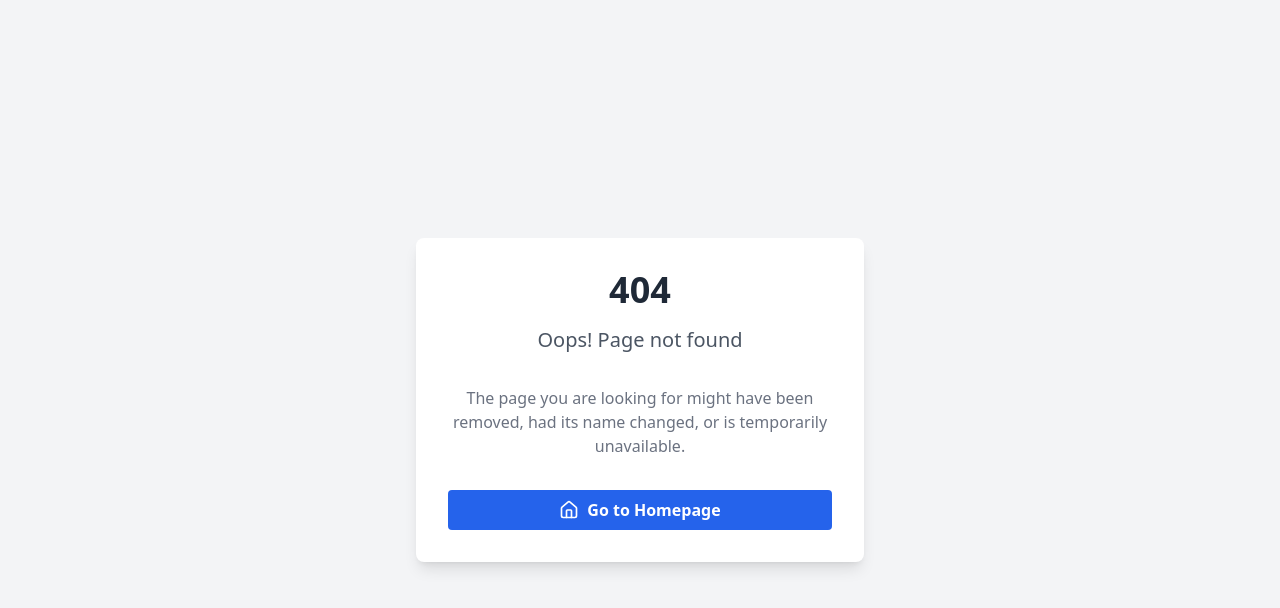
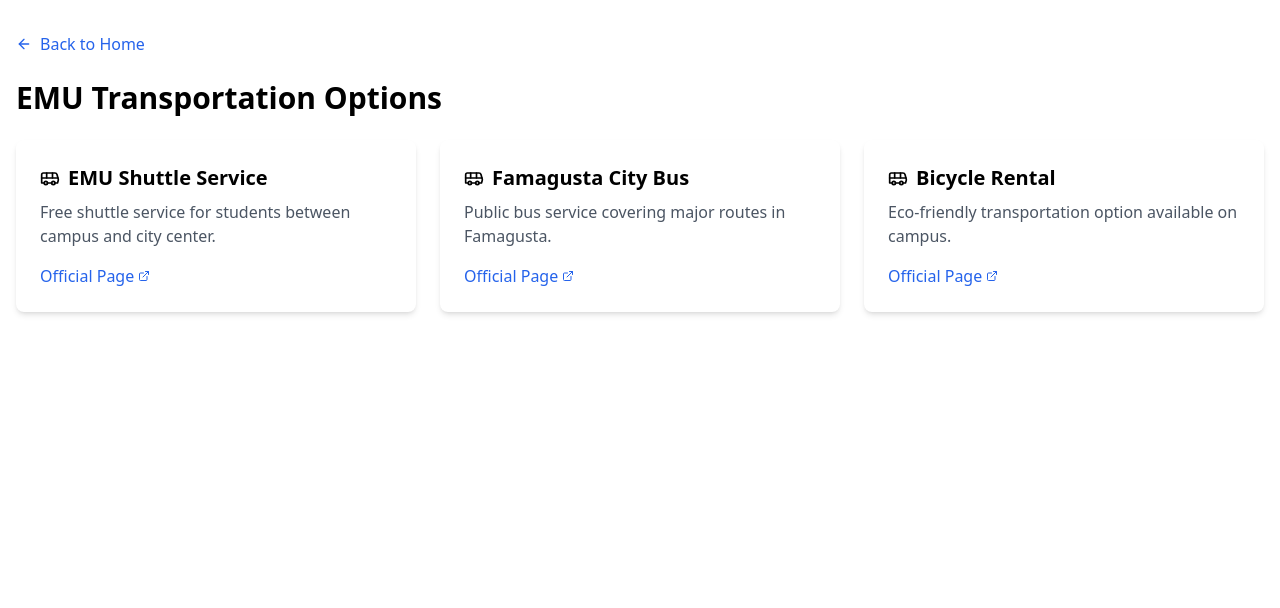
Before and after one commit to atasoya/emu-guide, a Next.js app: page /transportation in a window 1280 px wide. Before the commit this address had no page. Shown: the top 608 px of the page. Built offline with nearby package versions, Linux system fonts and the light colour scheme.

Commit message:
Add transporation

```diff
--- /dev/null
+++ b/src/app/transportation/page.tsx
@@ -0,0 +1,62 @@
+import Link from 'next/link'
+import { ArrowLeft, ExternalLink, Bus } from 'lucide-react'
+
+interface Transportation {
+  id: number
+  name: string
+  explanation: string
+  officialLink: string
+}
+
+const transportations: Transportation[] = [
+  {
+    id: 1,
+    name: "EMU Shuttle Service",
+    explanation: "Free shuttle service for students between campus and city center.",
+    officialLink: "https://emu.edu.tr/transportation/shuttle"
+  },
+  {
+    id: 2,
+    name: "Famagusta City Bus",
+    explanation: "Public bus service covering major routes in Famagusta.",
+    officialLink: "https://famagusta.gov.ct.tr/transportation"
+  },
+  {
+    id: 3,
+    name: "Bicycle Rental",
+    explanation: "Eco-friendly transportation option available on campus.",
+    officialLink: "https://emu.edu.tr/transportation/bicycle"
+  }
+]
+
+export default function page() {
+  return (
+    <div className="container mx-auto px-4 py-8">
+      <Link href="/" className="inline-flex items-center mb-6 text-blue-600 hover:text-blue-800">
+        <ArrowLeft className="w-4 h-4 mr-2" />
+        Back to Home
+      </Link>
+      <h1 className="text-3xl font-bold mb-6">EMU Transportation Options</h1>
+      <div className="grid grid-cols-1 md:grid-cols-2 lg:grid-cols-3 gap-6">
+        {transportations.map((transport) => (
+          <div key={transport.id} className="bg-white rounded-lg shadow-md p-6">
+            <h2 className="text-xl font-semibold mb-2 flex items-center">
+              <Bus className="w-5 h-5 mr-2" />
+              {transport.name}
+            </h2>
+            <p className="text-gray-600 mb-4">{transport.explanation}</p>
+            <a
+              href={transport.officialLink}
+              target="_blank"
+              rel="noopener noreferrer"
+              className="text-blue-600 hover:underline flex items-center"
+            >
+              Official Page
+              <ExternalLink className="w-3 h-3 ml-1" />
+            </a>
+          </div>
+        ))}
+      </div>
+    </div>
+  )
+}
--- /dev/null
+++ b/src/app/ulasim/page.tsx
@@ -0,0 +1,62 @@
+import Link from 'next/link'
+import { ArrowLeft, ExternalLink, Bus } from 'lucide-react'
+
+interface Transportation {
+  id: number
+  name: string
+  explanation: string
+  officialLink: string
+}
+
+const transportations: Transportation[] = [
+  {
+    id: 1,
+    name: "EMU Shuttle Service",
+    explanation: "Free shuttle service for students between campus and city center.",
+    officialLink: "https://emu.edu.tr/transportation/shuttle"
+  },
+  {
+    id: 2,
+    name: "Famagusta City Bus",
+    explanation: "Public bus service covering major routes in Famagusta.",
+    officialLink: "https://famagusta.gov.ct.tr/transportation"
+  },
+  {
+    id: 3,
+    name: "Bicycle Rental",
+    explanation: "Eco-friendly transportation option available on campus.",
+    officialLink: "https://emu.edu.tr/transportation/bicycle"
+  }
+]
+
+export default function page() {
+  return (
+    <div className="container mx-auto px-4 py-8">
+      <Link href="/" className="inline-flex items-center mb-6 text-blue-600 hover:text-blue-800">
+        <ArrowLeft className="w-4 h-4 mr-2" />
+        Anasayfaya Geri Dön
+      </Link>
+      <h1 className="text-3xl font-bold mb-6">DAÜ Ulaşım Olanakları</h1>
+      <div className="grid grid-cols-1 md:grid-cols-2 lg:grid-cols-3 gap-6">
+        {transportations.map((transport) => (
+          <div key={transport.id} className="bg-white rounded-lg shadow-md p-6">
+            <h2 className="text-xl font-semibold mb-2 flex items-center">
+              <Bus className="w-5 h-5 mr-2" />
+              {transport.name}
+            </h2>
+            <p className="text-gray-600 mb-4">{transport.explanation}</p>
+            <a
+              href={transport.officialLink}
+              target="_blank"
+              rel="noopener noreferrer"
+              className="text-blue-600 hover:underline flex items-center"
+            >
+              Resmi Sayfa
+              <ExternalLink className="w-3 h-3 ml-1" />
+            </a>
+          </div>
+        ))}
+      </div>
+    </div>
+  )
+}
```
